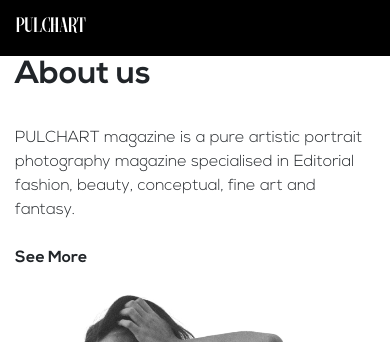
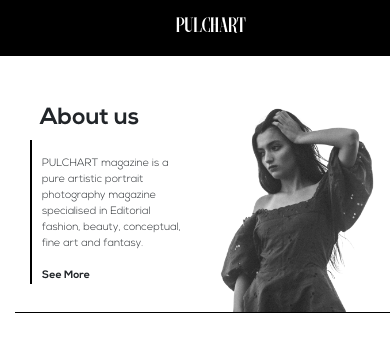
Before and after one commit to sayedhamdi/Photographer-s_Magazine, a PHP site: page / in a window 390 px wide; the page is wider, and only the part inside the window is pictured. Shown: the top 342 px of that part. Run offline with PHP 8.4, Linux system fonts and the light colour scheme.

Commit message:
responsive home page

```diff
--- a/css/styles/style.css
+++ b/css/styles/style.css
@@ -1,136 +1,246 @@
+@font-face {
+	font-family: MORVA;
+	src: url('../fonts/morva/MORVA.ttf');
+}
 
-@font-face { font-family: MORVA;
-			 src: url('../fonts/morva/MORVA.ttf');}
- @font-face { font-family: Nexa-Bold;
+@font-face {
+	font-family: Nexa-Bold;
 	src: url('../fonts/nexa/Nexa Bold.otf');
 }
-@font-face { font-family: Nexa-Light;
+
+@font-face {
+	font-family: Nexa-Light;
 	src: url('../fonts/nexa/Nexa Light.otf');
 }
 
-.nav-link{
+
+body {
+	overflow-x: hidden;
+}
+
+.nav-link {
 	font-family: Nexa-Light;
 }
 
-.Morva{
+.Morva {
 	font-family: MORVA;
 }
 
-.Nexa-Light{
+.Nexa-Light {
 	font-family: Nexa-Light;
 }
 
-.Nexa-Bold{
+.Nexa-Bold {
 	font-family: Nexa-Bold;
 }
 
-.logo{
-	font-size:5vw;
-	color:white;
+.logo {
+	font-size: 5vw;
+	color: white;
 }
 
-.navbar-brand ,.nav-link{
-	color:white!important;
+.navbar-brand,
+.nav-link {
+	color: white !important;
 }
-nav > button {
-	color:white;
+
+nav>button {
+	color: white;
 }
-@media (min-width:500px)
-{
+
 .navbar-brand {
-		margin-left:10rem;
+	margin-left: 10rem;
 }
-	.about-us{
-		margin-top:6rem;
-		margin-left:7rem;
+
+.about-us {
+	margin-top: 6rem;
+	margin-left: 7rem;
 	border-bottom: 1px solid black;
 }
-	.about-us > div >p {
-		padding :0 0 0 10px;
-		border-left:2px solid black;
-	}
-	.about-us >div> h2 {
-		margin-left : 100px;
-	}
+
+.about-us>div>p {
+	padding: 0 0 0 10px;
+	border-left: 2px solid black;
 }
 
-.bg-light{
-	background-color:black!important;
+.about-us>div>h2 {
+	margin-left: 100px;
+}
+
+.about-us-text {
+	margin-top: 0;
+}
+
+
+@media (max-width:768px) {
+	.about-us {
+		margin-left: 0;
+	}
+
+	.about-us-text {
+		margin-top: 0;
+	}
 }
 
 
 
 
-.parent{
+
+.bg-light {
+	background-color: black !important;
+}
+
+
+
+
+.parent {
 	position: relative;
 	margin: 2em;
 }
 
-.parent img{
+.parent img {
 	position: absolute;
 
 }
 
-.parent .overlay{
+
+
+.parent .overlay {
 	position: absolute;
-    top: -1em;
+	top: 2vw;
 	text-align: center;
 
 }
+
 .overlay {
-	background-color:#fff;
-	width:80%;
-	margin-top:350px;
-	margin-left:100px;
-	font-size : 40px;
-	border-bottom:1px solid black;
-	padding-bottom: 100px;
+	background-color: #fff;
+	width: 80%;
+	margin-top: 350px;
+	margin-left: 100px;
+	font-size: 40px;
+	border-bottom: 1px solid black;
+	padding-bottom: 80px;
 }
+
+
+
+
 .exclusive {
-	margin-top: 570px;
-	margin-left:7rem;
+	margin-top: calc(60vw - 20px);
+}
+
+
+
+.Third-Row {
+	margin-top: 600px;
+}
+
+
+.footer {
+	background-color: black;
+}
+
+.footer>div>div>div>h1 {
+	font-size: 15vw;
+	color: #0e0e0e !important;
+
+}
+
+.sign {
+	background-color: #444444;
+	color: white;
+	border: 0;
+	padding: 10px 20px 10px 20px;
+}
+
+.col>h2 {
+	margin-top: 70px;
+}
+
+.footer>div>div>.col {
+	text-align: center;
+}
+
+.footer>div>div>div>p {
 	font-size: 20px;
 }
-.Third-Row{
-	margin-top:600px;
-}
-.footer {
-	background-color:black;
-}
-.footer > div > div >div > h1{
-	font-size:15vw;
-	color:#0e0e0e!important;
 
-}
-.sign{
- background-color:#444444;
- color:white;
- border: 0;
- padding:10px 20px 10px 20px;
-}
-.col>h2{
-	margin-top:70px;
-}
-
-.footer > div > div >.col{
-	text-align:center;
-}
-.footer > div > div >div > p {
-	font-size:20px;
-}
-input{
-	padding:10px 20px 10px 20px;
-	color:#444444;
+input {
+	padding: 10px 20px 10px 20px;
+	color: #444444;
 	font-family: Nexa-Light;
 }
 
 
-.archive-date{
+.archive-date {
 	margin: 5% 0;
 	font-family: Nexa-Light;
 	font-size: 18px;
 }
 
-.archive-sperator-line{
+.archive-sperator-line {
 	width: 95%;
 }
+
+
+@media (max-width:991px) {
+	.overlay {
+		width: 80%;
+		margin-top: calc(70vh - 25px);
+		margin-left: calc(3vw + 30px);
+		font-size: 25px;
+	}
+
+	.Third-Row {
+		margin-top: 410px;
+	}
+}
+
+@media (max-width:767px) {
+	.about-us {
+		margin-top: 3rem;
+		margin-left: 0px
+	}
+
+	.about-us-text {
+		margin-top: 0vw;
+	}
+
+	.about-us>div>h2 {
+		margin-left: 40px;
+	}
+
+	.overlay {
+		width: 80%;
+		margin-top: 40%;
+		font-size: 20px;
+		padding-bottom: 10%;
+		padding-left: 5%;
+		padding-right: 5%;
+	}
+}
+
+@media (max-width:576px) {
+	.col-xs-6 {
+		width: 50%;
+	}
+
+	.about-us>div>p {
+		font-size: calc(3.5vw - 3px);
+	}
+
+	.about-us>div>h2 {
+		margin-left: 10px;
+		font-size: 6vw;
+	}
+}
+
+@media (max-width:464px) {
+	.overlay {
+		margin-top: 40%;
+		margin-left: 10%;
+		font-size: 12px;
+		padding-bottom: 5%;
+		font-size: calc(1rem - 5px);
+	}
+}
--- a/includes/header.php
+++ b/includes/header.php
@@ -7,6 +7,8 @@
     <link  rel="stylesheet" href="css/styles/bootstrap.min.css" integrity="" crossorigin="anonymous">
     <link  rel="stylesheet" href="css/styles/style.css" integrity="">
     <meta name="viewport" content="width=device-width, initial-scale=1">
+    <meta name="viewport" content="user-scalable=no, initial-scale=1, maximum-scale=1, minimum-scale=1, width=device-width, height=device-height, target-densitydpi=device-dpi" />
+
   </head>
   <body>
     <!-- navbar start -->
--- a/index.php
+++ b/index.php
@@ -4,17 +4,18 @@
 <!-- about us section -->
 <div class="container">
   <div class="row about-us">
-      <div class="col-lg-6 col-xs-12">
+    <div class=" about-us-text col-lg-6  col-md-6 col-sm-6 col-xs-6">
       <h2 class="Nexa-Bold">About us</h2>
       <p class="Nexa-Light">
         <br>
-            PULCHART magazine is a pure artistic portrait photography magazine specialised in Editorial fashion, beauty, conceptual, fine art and fantasy.
+        PULCHART magazine is a pure artistic portrait photography magazine specialised in Editorial fashion, beauty,
+        conceptual, fine art and fantasy.
         <br>
         <br>
         <span class="Nexa-Bold">See More</span>
       </p>
     </div>
-      <div class="col-lg-6 col-xs-12">
+    <div class="col-lg-6 col-md-6 col-sm-6 col-xs-6 ">
       <img src="img/bg-images/about_us.jpg" alt="" class="img-fluid" width="300px">
     </div>
   </div>
@@ -22,7 +23,7 @@
 <!-- first row -->
 <div class="container  First-Row">
   <div class="row  justify-content-md-center">
-    <div class="col-10">
+    <div class="col-12">
       <div class="parent">
         <img src="img/bg-images/first_row.jpg" class="img-fluid" />
         <p class="overlay Nexa-Bold">
@@ -36,44 +37,61 @@
 <!-- Exclusive --->
 
 <div class="container exclusive">
-  <div class="row justify-content-md-center">
+  <div class="row">
     <div class="col">
       <h1 class="text-center Nexa-Bold">Exclusive</h1>
     </div>
   </div>
-  <div class="row row justify-content-md-center">
-    <div class="col-4">
+  <div class="offset-md-1 offset-lg-4 col">
+    <div class="row ">
+
+      <div class="col-12 col-lg-4  col-md-6 col-sm-12">
         <img src="img/week_0/Hanen BEST OF.jpg" class="img-fluid" />
-      <p class="Nexa-Bold" >
+        <p class="Nexa-Bold">
           Picture of the week
         </p>
       </div>
-    <div class="col-2">
+
+      <div class="col-12 col-lg-4 col-md-6  col-sm-12">
+
+        <div class="row">
+          <div class="col">
             <img src="img/week_0/Editorial.jpg" class="img-fluid" />
-      <p class="Nexa-Light" >
+            <p class="Nexa-Light">
               Editorial Best of 1
             </p>
+          </div>
+          <div class="col">
             <img src="img/week_0/Editorial 2.jpeg" class="img-fluid" />
-      <p class="Nexa-Light" >
+            <p class="Nexa-Light">
               Editorial Best of 2
             </p>
           </div>
-    <div class="col-2">
+        </div>
+
+        <div class="row">
+          <div class="col">
             <img src="img/week_0/ARCHIVE.jpeg" class="img-fluid" />
-      <p class="Nexa-Light" >
+            <p class="Nexa-Light">
               Archive Picture 1
             </p>
+          </div>
+          <div class="col">
             <img src="img/week_0/ARCHIVE 2.JPG" class="img-fluid" />
-      <p class="Nexa-Light" >
+            <p class="Nexa-Light">
               Archive Picture 2
             </p>
+          </div>
+        </div>
+
+      </div>
     </div>
   </div>
 </div>
 <hr>
 <div class="container  Second-Row">
   <div class="row  justify-content-md-center">
-    <div class="col-10">
+    <div class="col-12">
       <div class="parent">
         <img src="img/bg-images/second_row.jpg" class="img-fluid" />
         <p class="overlay Nexa-Bold">
@@ -85,13 +103,13 @@
 </div>
 <div class="container  Third-Row">
   <div class="row  justify-content-md-center">
-    <div class="col-5 ">
-        <img src="img/bg-images/row_3_1.jpg" class="img-fluid"/>
+    <div class="col-lg-5 col-md-5 col-sm-6 col-12">
+      <img src="img/bg-images/row_3_1.jpg" class="img-fluid" />
 
 
     </div>
-    <div class="col-5">
-      <img src="img/bg-images/row_3_2.jpg" class="img-fluid"/>
+    <div class="col-lg-5 col-md-5 col-sm-6 col-12 ">
+      <img src="img/bg-images/row_3_2.jpg" class="img-fluid" />
 
     </div>
   </div>
```
Lines whose indentation alone changed are shown as unchanged.
